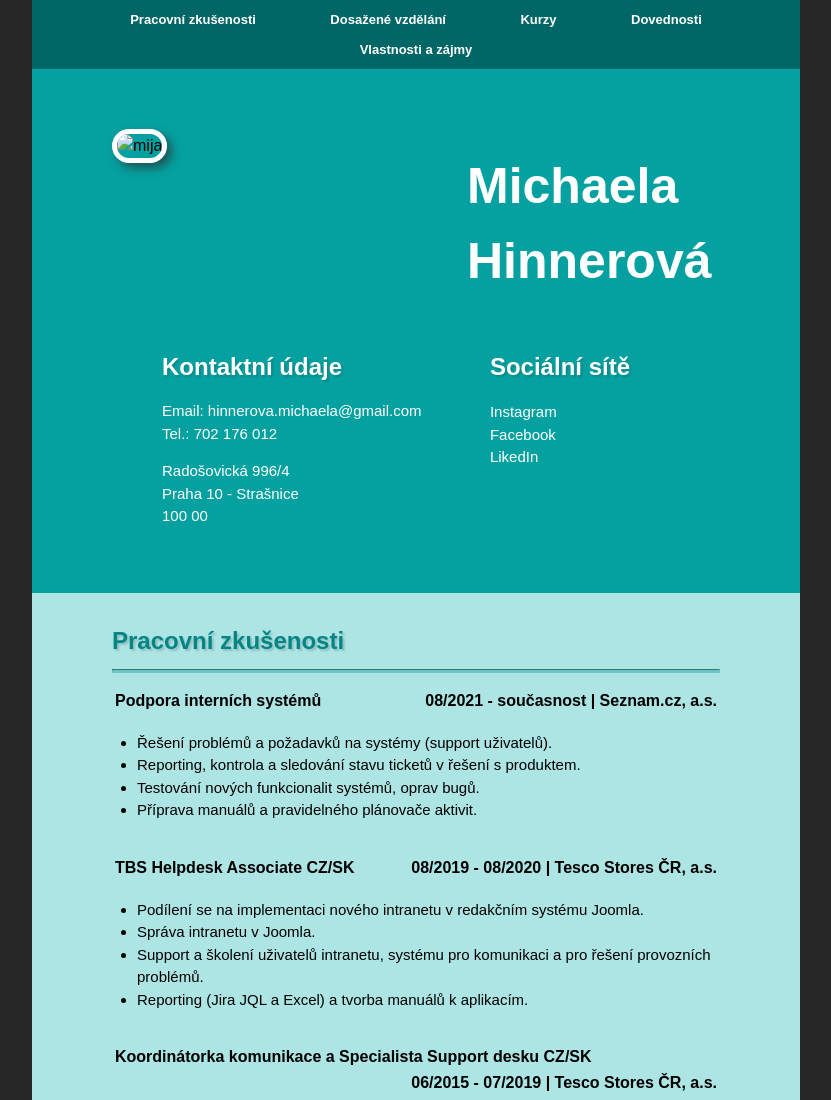
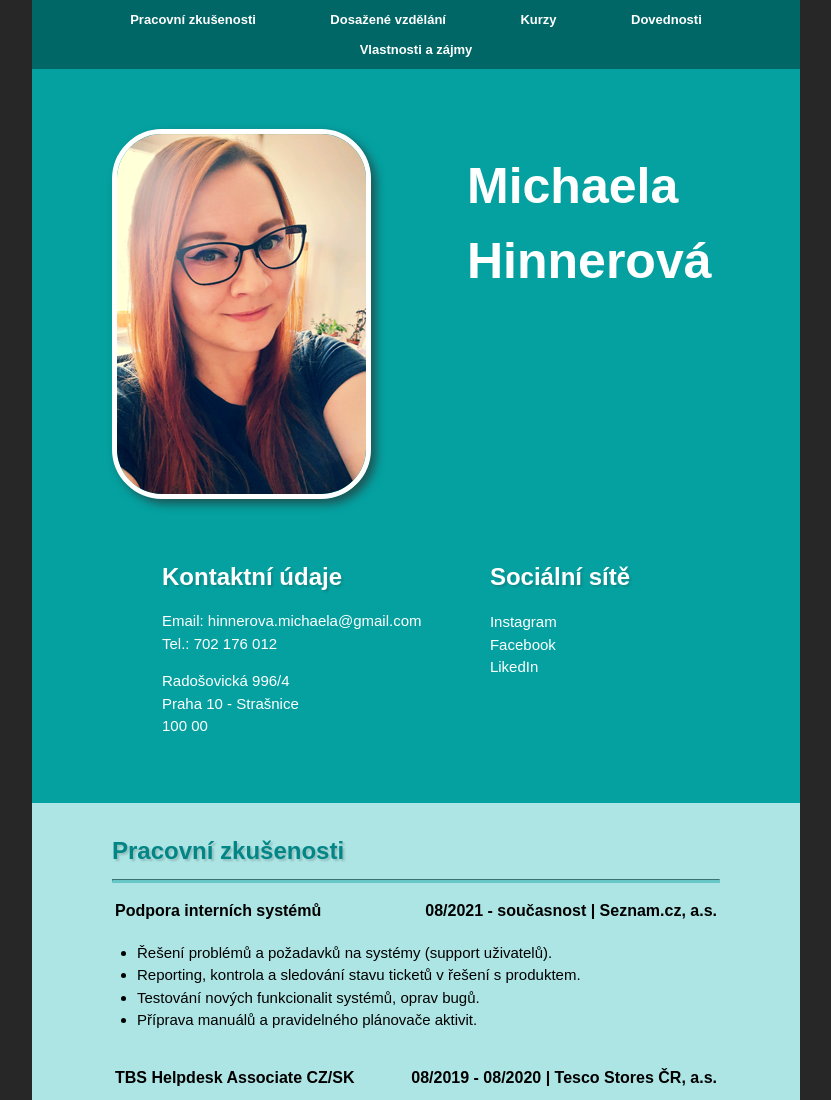
Before and after one commit to MijaHinn/Zivotopis, a plain HTML site: page index.html in a window 1280 px wide. Shown: the top 1100 px of the page, without its empty margins (224-1055 px from the left). Drawn offline with Linux system fonts and the light colour scheme; the site is published under a folder, as on GitHub Pages, so addresses that start at the root find nothing.

Commit message:
Úprava cesty k obrázku

```diff
--- a/index.html
+++ b/index.html
@@ -23,7 +23,7 @@
     <!-- Kontakty -->
     <section class="kontakty">
 
-        <img src="/images/mija2.png" alt="mija">
+        <img src="images/mija2.png" alt="mija">
         <h1>Michaela Hinnerová</h1>
 
         <div class="levy">
```
